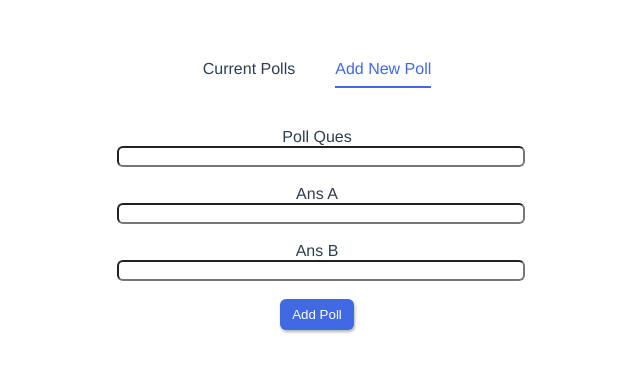
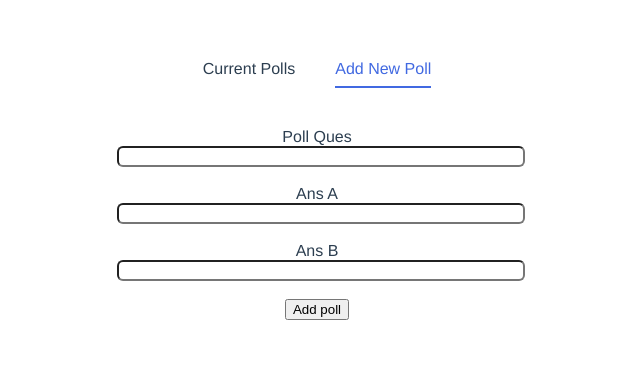
Before and after one commit to suseendharlal96/poll-app-vue, a Vue app: page /create in a window 1280 px wide. Shown: the top 372 px of the page, without its empty margins (323-963 px from the left). Built offline with nearby package versions, Linux system fonts and the light colour scheme.

Commit message:
button changed

```diff
--- a/src/components/PollForm.vue
+++ b/src/components/PollForm.vue
@@ -15,7 +15,7 @@
       <input type="text" v-model.lazy.trim="form.ansB" id="ans-b" />
       <div class="error">{{ errors.ansB }}</div>
     </div>
-    <Button type="primary">Add Poll</Button>
+    <button>Add poll</button>
   </form>
 </template>
 
@@ -60,7 +60,6 @@ export default {
     });
     const createPoll = (e) => {
       e.preventDefault();
-      console.log(store);
       if (isValid.value) {
         store.dispatch("polls/createPoll", { poll: form.value });
         errors = { ...errors, ques: "", ansA: "", ansB: "" };
```
